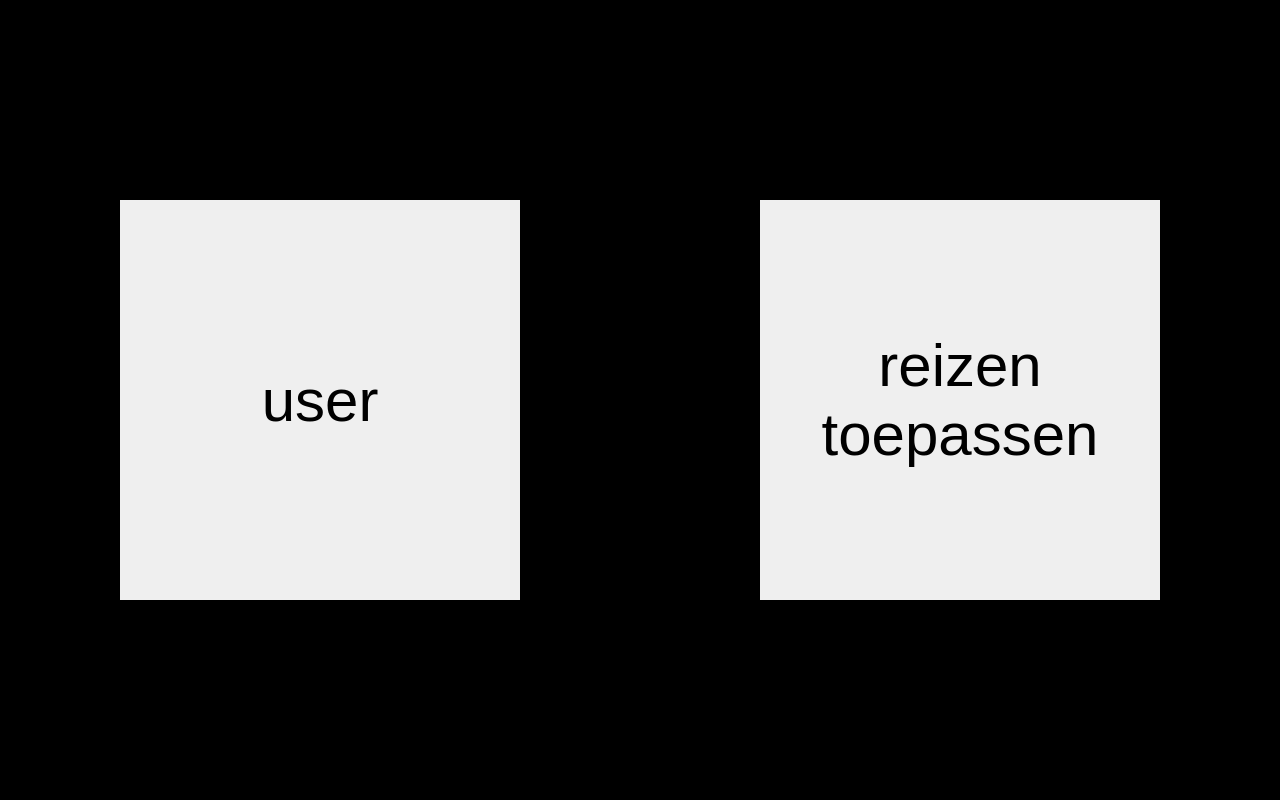
After one commit to MoenirEl/CRUD_Airline, a PHP site: page /adminkeuze.php in a window 1280 px wide. The commit adds this page. Run offline with PHP 8.4, Linux system fonts and the light colour scheme.

Commit message:
paar admin page toegevoegd

```diff
--- /dev/null
+++ b/adminkeuze.php
@@ -0,0 +1,21 @@
+<!DOCTYPE html>
+<html lang="en">
+<head>
+    <meta charset="UTF-8">
+    <meta http-equiv="X-UA-Compatible" content="IE=edge">
+    <meta name="viewport" content="width=device-width, initial-scale=1.0">
+    <link rel="stylesheet" href="css/adminkeuze.css">
+    <title>Document</title>
+</head>
+<body>
+    <div class="container" >
+    <div class="row-2" >
+    <button onclick="document.location='adminoverzicht.php'">user</button>
+    </div>
+    <div class="row-2" >
+    <button onclick="document.location='admin.php'" >reizen toepassen</button>
+    </div>
+    </div>
+
+</body>
+</html>
--- /dev/null
+++ b/css/adminkeuze.css
@@ -0,0 +1,35 @@
+* {
+    padding: 0;
+    margin: 0;
+}
+
+.container {
+    display: flex;
+    align-items: center;
+    justify-content: space-evenly;
+    flex-direction: row;
+    width: 100%;
+    height: 800px;
+    background-color: black;
+}
+.row-2{
+    display: flex;
+    align-items: center;
+    justify-content: center;
+    flex-direction: row;
+    width: 50%;
+    height: 800px;
+}
+button {
+    height: 400px;
+    width: 400px;
+    border: none;
+    color: black;
+    text-align: center;
+    text-decoration: none;
+    font-size: 12px;
+    margin: 4px 2px;
+    transition-duration: 0.4s;
+    cursor: pointer;
+    font-size: 60px;;
+  }
--- a/css/index.css
+++ b/css/index.css
@@ -202,7 +202,6 @@ button[type=submit] {
   background-position: center;
   background-repeat: no-repeat;
   background-size: cover;
-  color: lightgoldenrodyellow;
 }
 
 #login {
@@ -214,7 +213,6 @@ button[type=submit] {
   background-size: cover;
   color: white;
   border-radius: 7px;
-  background-color: lightblue;
 }
 
 
--- a/index.php
+++ b/index.php
@@ -35,7 +35,7 @@
         <div class="textbox">
             <h1  id="wittext" >heb je ooit over nagedacht om naar de ruimte te gaan?</h1>
         </div>
-            <form action="">
+            <form action="reizen.php">
         <div class="uniblok">
 
 
@@ -68,6 +68,7 @@
                                     <?php } ?>
                                 </select>
                             </div>
+
                         </form>
                             <button  type="submit"  onclick="document.location='reizen.php'" >verzend</button>
                             <?php //if (isset($_SESSION['name'])) {
--- a/nav.php
+++ b/nav.php
@@ -22,7 +22,7 @@
             session_start();
             if (isset($_SESSION['name'])) {
                 if ($_SESSION['name'] == "admin" ) {
-                    echo '<a href="admin.php">admin page</a>';
+                    echo '<a href="adminkeuze.php">admin page</a>';
                 }
             }
             else {
```
Also changed, not shown: adminoverzicht.php (added, +70 -0 lines).
